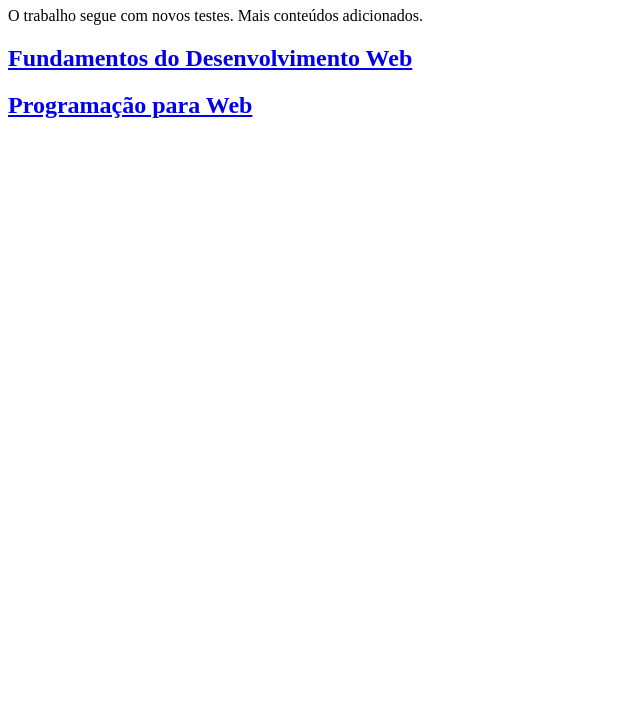
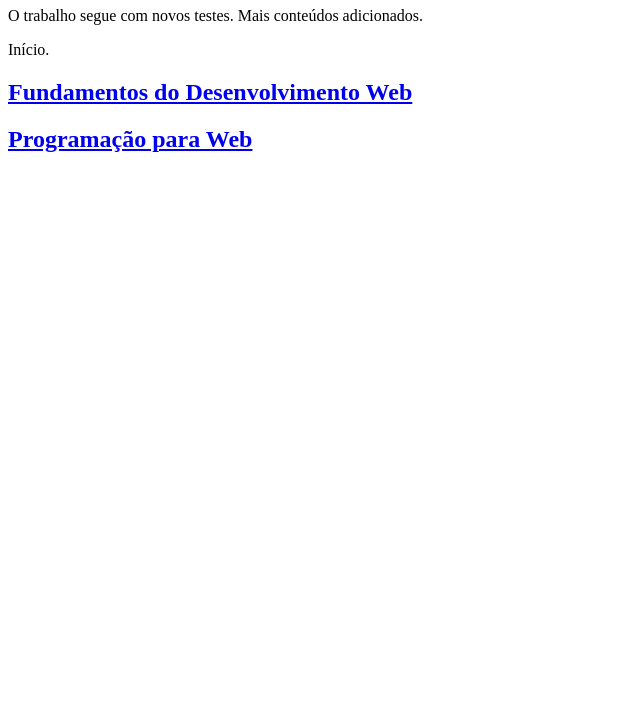
Before and after one commit to HugoECosta/DesenvolvedorWebProj1, a plain HTML site: page index.html in a window 1280 px wide. Shown: the part 73-800 px from the top of the page, without its empty margins (0-640 px from the left). Drawn offline with Linux system fonts and the light colour scheme.

Commit message:
Nova atualização.

```diff
--- a/index.html
+++ b/index.html
@@ -10,6 +10,7 @@
 <body>
     <h1>Estudos Web</h1>
     <p>O trabalho segue com novos testes. Mais conteúdos adicionados.</p>
+    Início.
 
     <h2><a href="fundweb.html">Fundamentos do Desenvolvimento Web</a></h2>
     <h2><a href="progweb.html">Programação para Web</a></h2>
```
